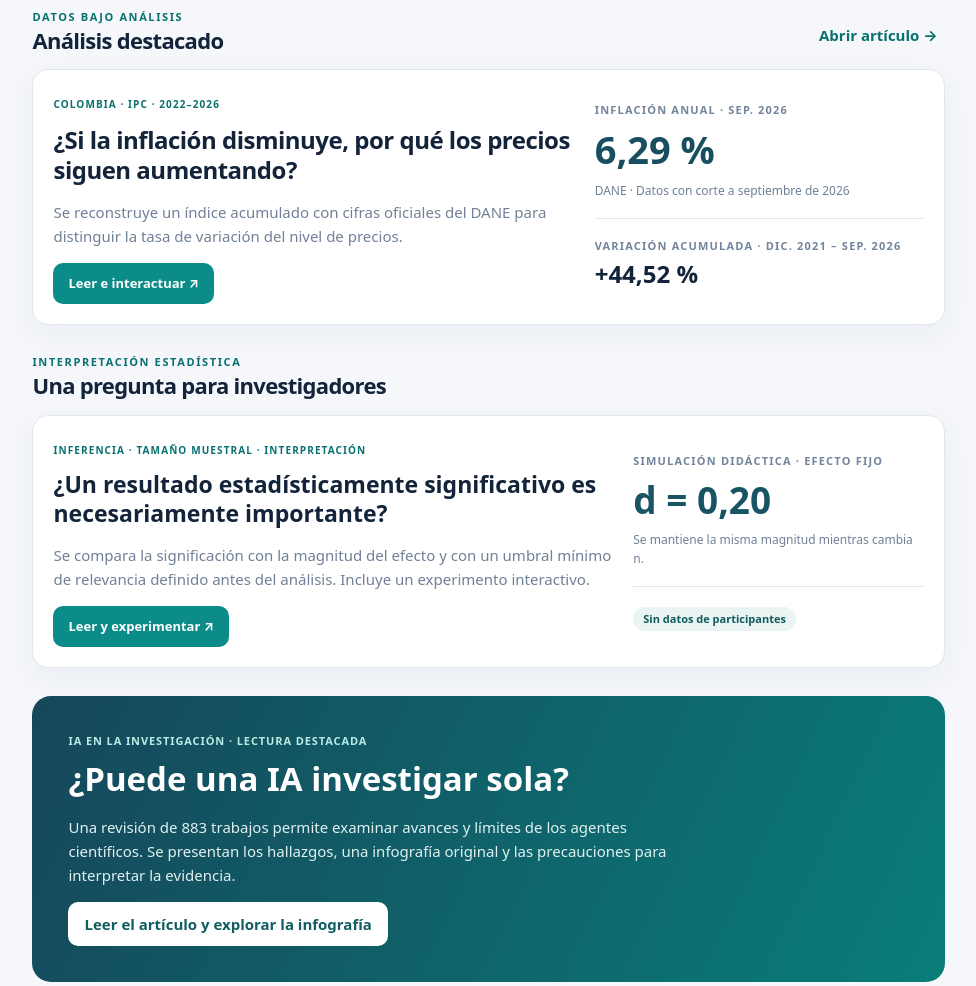
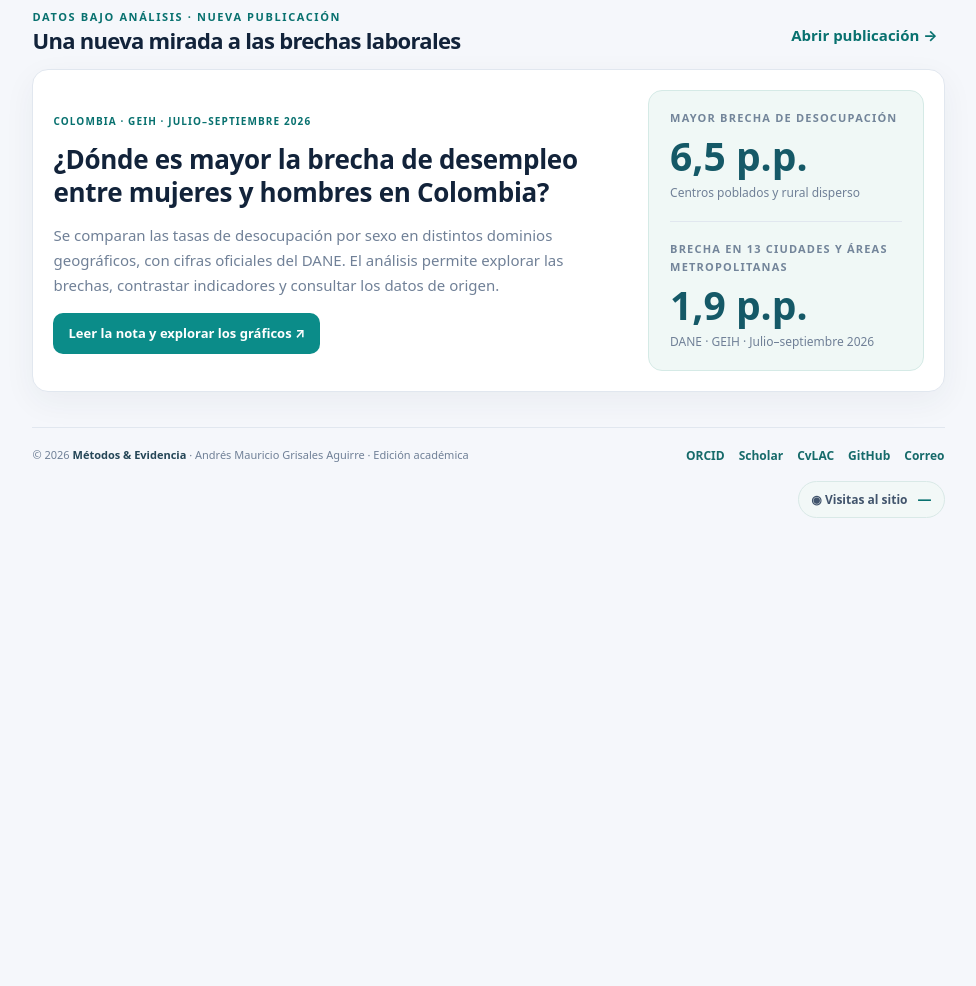
Before and after one commit to andresmgrisales/metodos-evidencia, a plain HTML site: page index.html in a window 1280 px wide. Shown: the part 960-1946 px from the top of the page, without its empty margins (283-1259 px from the left). After the commit the page ends 1534 px from the top, so only its background shows below. Drawn offline with Linux system fonts and the light colour scheme.

Commit message:
feat(home): destacar nuevo análisis GEIH y conservar notas anteriores en la colección

```diff
--- a/index.html
+++ b/index.html
@@ -381,6 +381,17 @@
 .me033-back{display:inline-flex;padding:9px 12px;border:1px solid #b8ddd7;border-radius:10px;text-decoration:none;color:#12675f;margin-bottom:14px;background:#f1faf8;font-size:13px}
 @media(max-width:1050px){.me033-grid{grid-template-columns:1fr 1fr}.me033-card:first-child{grid-column:span 2}}
 @media(max-width:700px){.me033-grid{grid-template-columns:1fr}.me033-card:first-child{grid-column:span 1}.me033-card strong{font-size:17px}}
+
+/* Portada: solo la lectura GEIH 2026 ocupa el espacio editorial destacado */
+.me-new-feature-grid{display:grid;grid-template-columns:minmax(0,1.45fr) minmax(230px,.7fr);gap:24px;align-items:center}
+.me-new-feature h3{font-size:clamp(20px,2.8vw,26px);line-height:1.26;letter-spacing:-.3px;margin:11px 0}
+.me-new-feature p{line-height:1.65}
+.me-new-feature-figures{padding:18px 21px;background:#f0f8f6;border:1px solid #d5eae6;border-radius:14px}
+.me-new-feature-figures strong{display:block;font-size:clamp(28px,4vw,39px);font-variant-numeric:tabular-nums;color:#155967;line-height:1.18;margin-top:6px}
+.me-new-feature-figures p{margin:4px 0 0}
+.me-new-feature .btn{text-decoration:none}
+@media(max-width:780px){.me-new-feature-grid{grid-template-columns:1fr}.me-new-feature-figures{display:grid;grid-template-columns:1fr 1fr;gap:4px 14px}.me-new-feature-figures .divider{grid-column:1 / -1}}
+@media(max-width:500px){.me-new-feature-figures{display:block}.me-new-feature-figures .divider{margin:14px 0}}
 </style>
 </head>
 <body>
@@ -393,12 +404,12 @@
  <div class="sidebar-bottom"><strong>Una iniciativa académica</strong>Estadística aplicada · Investigación · NLP · Inteligencia artificial.</div>
 </aside>
 <div class="main"><div class="container">
-  <header class="topbar featured028" aria-label="Artículo destacado">
-  <button class="featured028-click" type="button" data-open-approved026 aria-label="Abrir artículo destacado: ¿Puede una IA investigar sola?">
-    <span class="featured028-label">ARTÍCULO DESTACADO</span>
-    <span class="featured028-main"><strong class="featured028-title">¿Puede una IA investigar sola?</strong><span class="featured028-summary">Una revisión analiza las capacidades y limitaciones de los agentes de IA, destacando la reproducibilidad y supervisión humana.</span></span>
+  <header class="topbar featured028" aria-label="Publicación destacada">
+  <a class="featured028-click" style="text-decoration:none" href="analisis/brecha-desempleo-mujeres-hombres-colombia.html" aria-label="Leer la nueva publicación destacada: ¿Dónde es mayor la brecha de desempleo entre mujeres y hombres en Colombia?">
+    <span class="featured028-label">NUEVA PUBLICACIÓN</span>
+    <span class="featured028-main"><strong class="featured028-title">Brechas de desempleo entre mujeres y hombres en Colombia</strong><span class="featured028-summary">Datos oficiales DANE · Comparaciones territoriales y gráficos interactivos · Julio–septiembre 2026</span></span>
     <span class="featured028-arrow" aria-hidden="true">↗</span>
-  </button>
+  </a>
 </header>
   <main id="page" tabindex="-1"></main>
   <footer class="footer footer029"><span class="footer029-identity">© 2026 <strong>Métodos &amp; Evidencia</strong> · Andrés Mauricio Grisales Aguirre · Edición académica</span>
@@ -430,9 +441,22 @@ const el=id=>document.getElementById(id);const fmt=(n,d=2)=>Number(n).toLocaleSt
 const escapeHtml=s=>String(s).replace(/[&<>"']/g,x=>({'&':'&amp;','<':'&lt;','>':'&gt;','"':'&quot;',"'":'&#39;'}[x]));
 const legacyNav=()=>{el('nav').innerHTML=navItems.map(([id,ico,name])=>`<button type="button" data-nav="${id}" class="${state.page===id?'active':''}" ${state.page===id?'aria-current="page"':''}><span class="ic" aria-hidden="true">${ico}</span><span>${name}</span></button>`).join('')};
 function miniRadarCard(s){return `<div class="card"><div class="tag">${s.tag}</div><h3 style="margin:9px 0 7px;font-size:17px">${escapeHtml(s.title)}</h3><div class="small muted">${escapeHtml(s.authors)} · ${s.year}</div><p style="color:var(--ink2);font-size:13px;margin-bottom:15px">${escapeHtml(s.summary)}</p><button class="linkbtn" data-nav="radar">Ver en el Radar →</button></div>`}
-function originalHome(){return `<section class="hero"><div><div class="eyebrow">DONDE LOS MÉTODOS ENCUENTRAN SU CONTEXTO</div><h1>La evidencia merece<br>una buena interpretación.</h1><p>Investigaciones recientes, análisis con datos reales y experimentos interactivos para fortalecer la cultura estadística.</p><button class="btn light" data-nav="analisis">Ver el análisis destacado <span aria-hidden="true">↗</span></button></div><div class="hero-visual" aria-hidden="true"><svg viewBox="0 0 270 195"><g stroke="#d0e7e8" opacity=".25"><path d="M18 160H255M18 115H255M18 70H255M18 25H255" stroke-dasharray="4 5"/></g><path d="M22 147C55 130 67 155 102 105S160 95 180 67S220 62 248 23" fill="none" stroke="#6cddd1" stroke-width="5" stroke-linecap="round"/><g fill="#6cddd1" stroke="#ffffff" stroke-width="2"><circle cx="22" cy="147" r="5"/><circle cx="102" cy="105" r="5"/><circle cx="180" cy="67" r="5"/><circle cx="248" cy="23" r="5"/></g><g fill="none" stroke="#a6cde0" opacity=".6"><circle cx="184" cy="102" r="83"/><circle cx="184" cy="102" r="55"/></g></svg></div></section>
+function originalHome(){return `<section class="hero"><div><div class="eyebrow">DONDE LOS MÉTODOS ENCUENTRAN SU CONTEXTO</div><h1>La evidencia merece<br>una buena interpretación.</h1><p>Investigaciones recientes, análisis con datos reales y experimentos interactivos para fortalecer la cultura estadística.</p><a class="btn light" href="analisis/brecha-desempleo-mujeres-hombres-colombia.html">Explorar la nueva publicación <span aria-hidden="true">↗</span></a></div><div class="hero-visual" aria-hidden="true"><svg viewBox="0 0 270 195"><g stroke="#d0e7e8" opacity=".25"><path d="M18 160H255M18 115H255M18 70H255M18 25H255" stroke-dasharray="4 5"/></g><path d="M22 147C55 130 67 155 102 105S160 95 180 67S220 62 248 23" fill="none" stroke="#6cddd1" stroke-width="5" stroke-linecap="round"/><g fill="#6cddd1" stroke="#ffffff" stroke-width="2"><circle cx="22" cy="147" r="5"/><circle cx="102" cy="105" r="5"/><circle cx="180" cy="67" r="5"/><circle cx="248" cy="23" r="5"/></g><g fill="none" stroke="#a6cde0" opacity=".6"><circle cx="184" cy="102" r="83"/><circle cx="184" cy="102" r="55"/></g></svg></div></section>
 <section class="section"><div class="section-header"><div><div class="eyebrow">EXPLORAR CONTENIDOS</div><h2>Un espacio, varias maneras de aprender</h2></div></div><div class="grid3">${[['radar','◉','Radar científico','Publicaciones verificadas y comentarios metodológicos.'],['analisis','▥','Datos bajo análisis','Miniartículos sustentados en fuentes oficiales.'],['mitos','✳','Estadística sin mitos','Preguntas breves para interpretar con rigor.'],['laboratorio','◫','Experimenta','Simulaciones para comprender la incertidumbre.'],['recursos','☷','Recursos','Fuentes y herramientas para profundizar.'],['recursos','✉','Asesorías','Información sobre acompañamiento especializado.']].map(x=>`<button class="tile" data-nav="${x[0]}"><span class="tile-ico">${x[1]}</span><strong>${x[2]}</strong><span>${x[3]}</span></button>`).join('')}</div></section>
-<section class="section"><div class="section-header"><div><div class="eyebrow">DATOS BAJO ANÁLISIS</div><h2>Publicación destacada</h2></div><button class="linkbtn" data-nav="analisis">Abrir artículo →</button></div><div class="card featured-card" style="display:grid;grid-template-columns:1.2fr .75fr;gap:15px"><div><span class="tag">COLOMBIA · IPC · 2022–2026</span><h3 style="font-size:24px;line-height:1.25;letter-spacing:-.5px;margin:10px 0">¿Si la inflación disminuye, por qué los precios siguen aumentando?</h3><p class="muted">Se reconstruye un índice acumulado con cifras oficiales del DANE para distinguir la tasa de variación del nivel de precios.</p><button class="btn" data-nav="analisis">Leer e interactuar ↗</button></div><div style="align-self:center"><div class="overline">INFLACIÓN ANUAL · SEP. 2026</div><div style="font-size:38px;font-weight:790;color:#174f60">6,29 %</div><div class="muted small">DANE · Último corte incluido en el prototipo</div><div class="divider"></div><div class="overline">VARIACIÓN ACUMULADA · DIC. 2021 – SEP. 2026</div><div style="font-weight:750;font-size:24px">+44,52 %</div></div></div></section>
+<section class="section me-new-feature" aria-labelledby="me-new-feature-heading">
+<div class="section-header"><div><div class="eyebrow">DATOS BAJO ANÁLISIS · NUEVA PUBLICACIÓN</div><h2 id="me-new-feature-heading">Una nueva mirada a las brechas laborales</h2></div><a class="linkbtn" href="analisis/brecha-desempleo-mujeres-hombres-colombia.html">Abrir publicación →</a></div>
+<div class="card featured-card me-new-feature-grid">
+<div><span class="tag">COLOMBIA · GEIH · JULIO–SEPTIEMBRE 2026</span>
+<h3>¿Dónde es mayor la brecha de desempleo entre mujeres y hombres en Colombia?</h3>
+<p class="muted">Se comparan las tasas de desocupación por sexo en distintos dominios geográficos, con cifras oficiales del DANE. El análisis permite explorar las brechas, contrastar indicadores y consultar los datos de origen.</p>
+<a class="btn" href="analisis/brecha-desempleo-mujeres-hombres-colombia.html">Leer la nota y explorar los gráficos ↗</a>
+</div><div class="me-new-feature-figures" aria-label="Indicadores destacados del nuevo análisis">
+<div class="overline">MAYOR BRECHA DE DESOCUPACIÓN</div>
+<strong>6,5 p.p.</strong><p class="muted small">Centros poblados y rural disperso</p>
+<div class="divider"></div>
+<div class="overline">BRECHA EN 13 CIUDADES Y ÁREAS METROPOLITANAS</div>
+<strong>1,9 p.p.</strong><p class="muted small">DANE · GEIH · Julio–septiembre 2026</p>
+</div></div></section>
 <section class="section"><div class="section-header"><div><div class="eyebrow">LECTURAS SELECCIONADAS</div><h2>Desde el Radar científico</h2></div><button class="linkbtn" data-nav="radar">Ver todas →</button></div><div class="grid2">${miniRadarCard(studies[0])}${miniRadarCard(studies[2])}</div></section><div class="highlight"><strong>Una nota sobre la versión 0.6.1</strong><p class="small">El contenido se utiliza para validar estructura, interacción y lenguaje editorial. No existe conexión automática con fuentes de datos ni publicación externa.</p></div>`}
 function radarItems(){const q=state.radarQuery.trim().toLocaleLowerCase('es');const results=studies.filter(s=>(state.radarArea==='todas'||s.area===state.radarArea)&&(!q||[s.title,s.summary,s.authors,s.tag].join(' ').toLocaleLowerCase('es').includes(q)));return `<div class="small muted" style="margin:3px 0 13px">${results.length} ${results.length===1?'estudio seleccionado':'estudios seleccionados'}</div>${results.length?results.map(s=>`<article class="radar-item"><div class="tag">${s.tag}</div><h3>${escapeHtml(s.title)}</h3><div class="meta"><span>${escapeHtml(s.authors)}</span><span>· ${s.date}</span><span>· DOI: ${s.doi}</span></div><p>${escapeHtml(s.summary)}</p><div class="item-actions"><a class="btn outline mini" href="${s.url}" target="_blank" rel="noopener noreferrer">Publicación original ↗</a><button class="btn ghost mini" data-study="${s.id}" aria-expanded="${state.openStudy===s.id}">${state.openStudy===s.id?'Cerrar lectura':'Lectura metodológica'} ${state.openStudy===s.id?'−':'+'}</button></div>${state.openStudy===s.id?`<div class="expansion"><strong>¿Por qué importa?</strong><p>${escapeHtml(s.why)}</p><strong>Precaución interpretativa</strong><p>${escapeHtml(s.limit)}</p></div>`:''}</article>`).join(''):'<div class="card muted">No se encontraron estudios con estos filtros. Se puede modificar el área o la búsqueda.</div>'}`}
 function reviewLabel(status){return {pendiente:'Pendiente',revisar:'Priorizada para revisión',descartado:'Descartada en prueba'}[status]||'Pendiente'}
@@ -452,7 +476,7 @@ function originalResources(){return `<div class="page-head"><div class="eyebrow"
 const shortNames={inicio:'Inicio',radar:'Radar',analisis:'Artículos',mitos:'Consejos',laboratorio:'Explora',recursos:'Contacto'};
 function nav(){el('nav').innerHTML=navItems.map(([id,ico,name])=>`<button type="button" data-nav="${id}" class="${state.page===id?'active':''}" ${state.page===id?'aria-current="page"':''} title="${name}"><span class="ic" aria-hidden="true">${ico}</span><span class="nav-long">${name}</span><span class="nav-short">${shortNames[id]}</span></button>`).join('')}
 function articleSwitch(){return `<nav class="article-switch" aria-label="Seleccionar miniartículo"><button type="button" data-article="inflacion" class="${state.article==='inflacion'?'selected':''}" aria-current="${state.article==='inflacion'?'true':'false'}"><span class="tag">CASO 01 · DATOS OFICIALES</span><strong>Inflación y nivel de precios</strong><span class="small muted">Colombia · IPC · DANE</span></button><button type="button" data-article="metodo" class="${state.article==='metodo'?'selected':''}" aria-current="${state.article==='metodo'?'true':'false'}"><span class="tag">CASO 02 · MÉTODOS ESTADÍSTICOS</span><strong>¿Significativo significa importante?</strong><span class="small muted">Efectos, tamaño muestral e incertidumbre</span></button></nav>`}
-function home(){const old=originalHome();const addition=`<section class="section"><div class="section-header"><div><div class="eyebrow">NUEVO EN LA VERSIÓN 0.5 · MÉTODOS</div><h2>Una pregunta para investigadores</h2></div></div><div class="card featured-card" style="display:grid;grid-template-columns:1.35fr .7fr;gap:20px"><div><span class="tag">INFERENCIA · TAMAÑO MUESTRAL · INTERPRETACIÓN</span><h3 style="font-size:23px;line-height:1.25;margin:10px 0">¿Un resultado estadísticamente significativo es necesariamente importante?</h3><p class="muted">Se compara la significación con la magnitud del efecto y con un umbral mínimo de relevancia definido antes del análisis. Incluye un experimento interactivo.</p><button class="btn" data-article="metodo">Leer y experimentar ↗</button></div><div style="align-self:center"><div class="overline">SIMULACIÓN DIDÁCTICA · EFECTO FIJO</div><div style="font-size:37px;font-weight:800;color:#185463">d = 0,20</div><div class="muted small">Se mantiene la misma magnitud mientras cambia n.</div><div class="divider"></div><span class="mini-pill">Sin datos de participantes</span></div></div></section>`;return old.replace(/data-nav="analisis"/g,'data-article="inflacion"').replace('<section class="section"><div class="section-header"><div><div class="eyebrow">LECTURAS SELECCIONADAS',addition+'<section class="section"><div class="section-header"><div><div class="eyebrow">LECTURAS SELECCIONADAS')}
+function home(){return originalHome()}
 function phiUpper(z){ // cola superior normal estándar, aproximación clásica de 5 términos
  const x=Math.abs(z),t=1/(1+.2316419*x),pdf=Math.exp(-.5*x*x)/Math.sqrt(2*Math.PI);
  return pdf*t*(.319381530+t*(-.356563782+t*(1.781477937+t*(-1.821255978+t*1.330274429))));
@@ -559,17 +583,12 @@ function updateAmount(){if(!el('amountValue'))return;el('amountValue').textConte
     let html = home();
     html = html.replace(/<section class="section"><div class="section-header"><div><div class="eyebrow">LECTURAS SELECCIONADAS<\/div>[\s\S]*?<\/div><\/section>(?=<div class="highlight">)/,'');
     html = html.replace(/<div class="highlight"><strong>Una nota sobre la versión 0\.6\.1<\/strong>[\s\S]*?<\/div>/,'');
-    html = html.replace('NUEVO EN LA VERSIÓN 0.5 · MÉTODOS','INTERPRETACIÓN ESTADÍSTICA');
     html = html.replace('DANE · Último corte incluido en el prototipo','DANE · Datos con corte a septiembre de 2026');
     html = html.replace('Publicaciones verificadas y comentarios metodológicos.','Lecturas críticas de investigaciones y sus resultados.');
     html = html.replace('Miniartículos sustentados en fuentes oficiales.','Ejemplos con datos oficiales y gráficos interpretables.');
     html = html.replace('Información sobre acompañamiento especializado.','Bibliografía, recursos y fuentes para profundizar.');
     html = html.replace('<strong>Asesorías</strong>','<strong>Más recursos</strong>');
     html = html.replace('Publicación destacada','Análisis destacado');
-    html += `<section class="m27-hero"><div class="a026-kicker" style="color:#b8ebe4">IA EN LA INVESTIGACIÓN · LECTURA DESTACADA</div>
-        <h2>¿Puede una IA investigar sola?</h2>
-        <p>Una revisión de 883 trabajos permite examinar avances y límites de los agentes científicos. Se presentan los hallazgos, una infografía original y las precauciones para interpretar la evidencia.</p>
-        <button type="button" class="a026-btn" data-open-approved026>Leer el artículo y explorar la infografía</button></section>`;
     return html;
   }
   function areas027(){return `<div class="m27-areas" aria-label="Áreas editoriales">
```
Also changed, not shown: analisis/inflacion-y-nivel-de-precios.html (+5 -5 lines), analisis/significancia-estadistica-e-importancia.html (+5 -5 lines).
